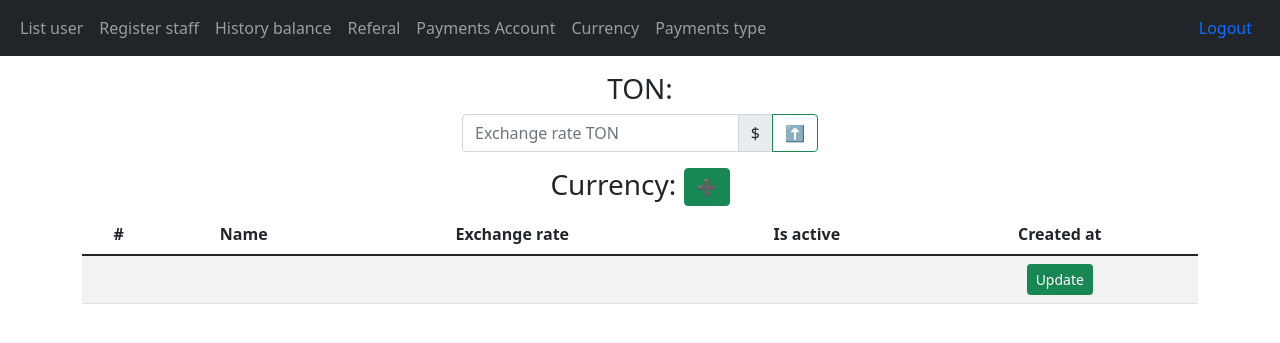
After one commit to Kyle-krn/P2P-TonCoin, a FastAPI app: template templates/currency.html in a window 1280 px wide. The commit adds this page. Shown: the top 343 px of the page. Run offline with FastAPI, Linux system fonts and the light colour scheme; the template is opened without the code that fills it, so the values that code supplies are empty; parts of the project's set-up code (start-up, migrations or seed data) failed here and were passed over.

Commit message:
Add currency

```diff
--- a/main.py
+++ b/main.py
@@ -15,6 +15,7 @@ app.include_router(routes.history_balance_router)
 app.include_router(routes.login_router)
 app.include_router(routes.referal_router)
 app.include_router(routes.payment_account_router)
+app.include_router(routes.currency_router)
 
 
 
--- a/routes/__init__.py
+++ b/routes/__init__.py
@@ -4,3 +4,4 @@ from .history_balance_routes import history_balance_router
 from .login_routes import login_router
 from .referal_routes import referal_router
 from .payments_routes import payment_account_router
+from .currency_routes import currency_router
--- a/templates/base.html
+++ b/templates/base.html
@@ -33,6 +33,12 @@
             <li class="nav-item">
               <a class="nav-link" aria-current="page" href="/payments_account">Payments Account</a>
             </li>
+            <li class="nav-item">
+              <a class="nav-link" aria-current="page" href="/currency">Currency</a>
+            </li>
+            <li class="nav-item">
+              <a class="nav-link" aria-current="page" href="/payments_account_type">Payments type</a>
+            </li>
           </ul>
           <a class="nav-link" aria-current="page" href="/auth/logout">Logout</a>
         </div>
--- /dev/null
+++ b/templates/currency.html
@@ -0,0 +1,103 @@
+{% extends "base.html" %}
+{% block body %}
+<h3 class="text-center">TON:</h3>
+<div class="row justify-content-start">
+    <div class="col-md-4 mb-3"></div>
+    <div class="col-md-4 mb-3">
+        <form action="/update_ton_rate" method="post">
+        <div class="input-group flex-nowrap">
+            <input type="number" name="exchange_rate" class="form-control"
+                placeholder="Exchange rate TON"  aria-label="Enter Exchange rate TON" value="{{ton_currency.exchange_rate}}" step="any">
+            <span class="input-group-text" id="addon-wrapping">$</span>
+            <button class="btn btn-outline-success" type="submit" id="button-addon2">⬆️</button>
+        </div>
+        </form>
+        </div>
+    <div class="col-md-4 mb-3"></div>
+</div>
+
+<h3 class="text-center">Currency:
+    <button type="button" class="btn btn-success" data-bs-toggle="modal" data-bs-target="#exampleModal">
+        ➕
+    </button>
+</h3>
+<div class="table-responsive">
+<table class="table table-striped">
+    <thead>
+    <tr class="text-center">
+        <th scope="col">#</th>
+        <th scope="col">Name</th>
+        <th scope="col">Exchange rate</th>
+        <th scope="col">Is active</th>
+        <th scope="col">Created at</th>
+        <!-- <th scope="col">Delete</th> -->
+    </tr>
+    </thead>
+    <tbody>
+        <form action="/update_currency" method="post">
+        {% for currency in currencies %}
+        <tr class="text-center">
+        <input type="hidden" name="currency_uuid" value="{{currency.uuid}}">
+        <th scope="row">{{loop.index}}</th>
+        <td>{{currency.name}}</td>
+        <td>
+            <div class="input-group flex-nowrap">
+                <input type="number" name="exchange_rate" class="form-control"
+                    placeholder="Exchange rate TON"  aria-label="Enter Exchange rate TON" value="{{currency.exchange_rate}}" step="any">
+                <span class="input-group-text" id="addon-wrapping">$</span>
+            </div>
+        </td>
+        <td>
+            <select name="is_active" class="form-select" aria-label="Is active">
+                <option value="True" {% if currency.is_active == True %}selected{% endif %}>Yes</option>
+                <option value="False" {% if currency.is_active == False %}selected{% endif %}>No</option>
+            </select>
+        </td>
+        <td>{{ currency.created_at | format_date }}</td>
+        <!-- <td>
+            <select name="delete" class="form-select" aria-label="Is active">
+                <option value="True">Yes</option>
+                <option value="False"selected>No</option>
+            </select>
+        </td> -->
+        </tr>
+        {% endfor %}
+        <tr>
+            <td></td>
+            <td></td>
+            <td></td>
+            <td></td>
+            <!-- <td></td> -->
+            <td class="text-center"><button type="submit" class="btn btn-success btn-sm">Update</button></td>
+        </form>
+        </tr>
+    </tbody>
+</table>
+</div>
+
+
+<div class="modal fade" id="exampleModal" tabindex="-1" aria-labelledby="exampleModalLabel" aria-hidden="true">
+    <div class="modal-dialog">
+      <div class="modal-content">
+        <div class="modal-header">
+          <h5 class="modal-title" id="exampleModalLabel">Modal title</h5>
+          <button type="button" class="btn-close" data-bs-dismiss="modal" aria-label="Close"></button>
+        </div>
+        <div class="modal-body">
+
+          <form action="/add_currency" method="post">
+            <label for="" class="form-label">User UUID:</label>
+            <input name="cur_name"
+                type="text" class="form-control" placeholder="Enter currency name"
+                aria-label="Example text with button addon" aria-describedby="button-addon1" required>
+            </div>
+        <div class="modal-footer">
+          <button type="button" class="btn btn-secondary" data-bs-dismiss="modal">Close</button>
+          <button type="submit" class="btn btn-success">Create</button>
+        </form>
+        </div>
+      </div>
+    </div>
+  </div>
+
+{% endblock %}
--- a/templates/include/history_balance.html
+++ b/templates/include/history_balance.html
@@ -15,9 +15,8 @@
             <!-- Row first -->
             <div class="row justify-content-start">
               {% if user %}
-
-            <input type="hidden" name="user_uuid" value="{{user.uuid}}">
-            {% else %}
+              <input type="hidden" name="user_uuid" value="{{user.uuid}}">
+              {% else %}
             <div class="col-md-4 mb-3">
             <label for="state">User UUID:</label>
             <input type="text" name="user_uuid" class="form-control" placeholder="Enter user UUID"  aria-label="User UUID"
--- /dev/null
+++ b/templates/payment_types.html
@@ -0,0 +1,4 @@
+{% extends "base.html" %}
+{% block body %}
+
+{% endblock %}
```
Also changed, not shown: routes/currency_routes.py (added, +87 -0 lines), routes/payments_routes.py (+54 -1 lines), templates/include/payments_account.html (+40 -2 lines), utils/currency.py (added, +15 -0 lines).
